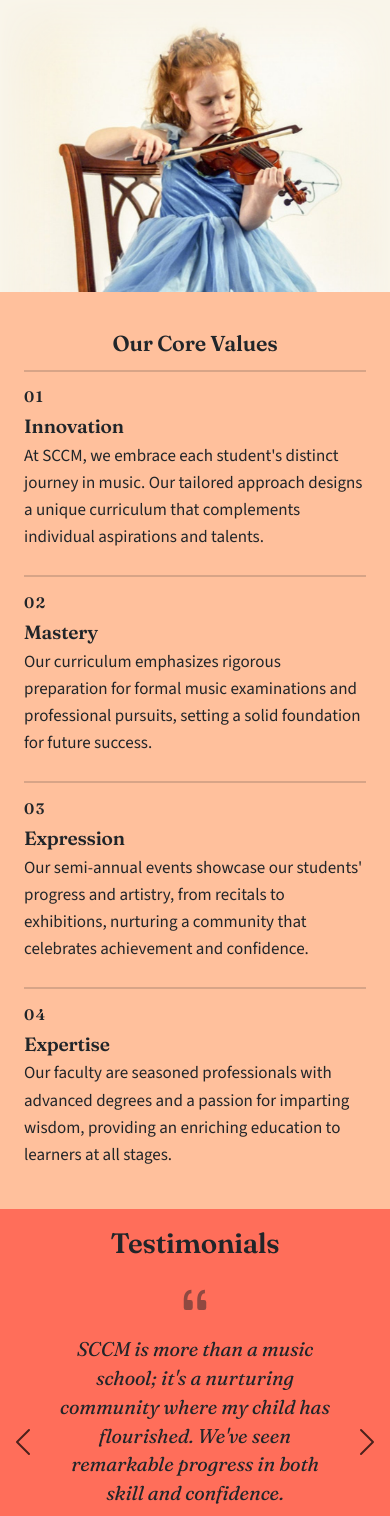
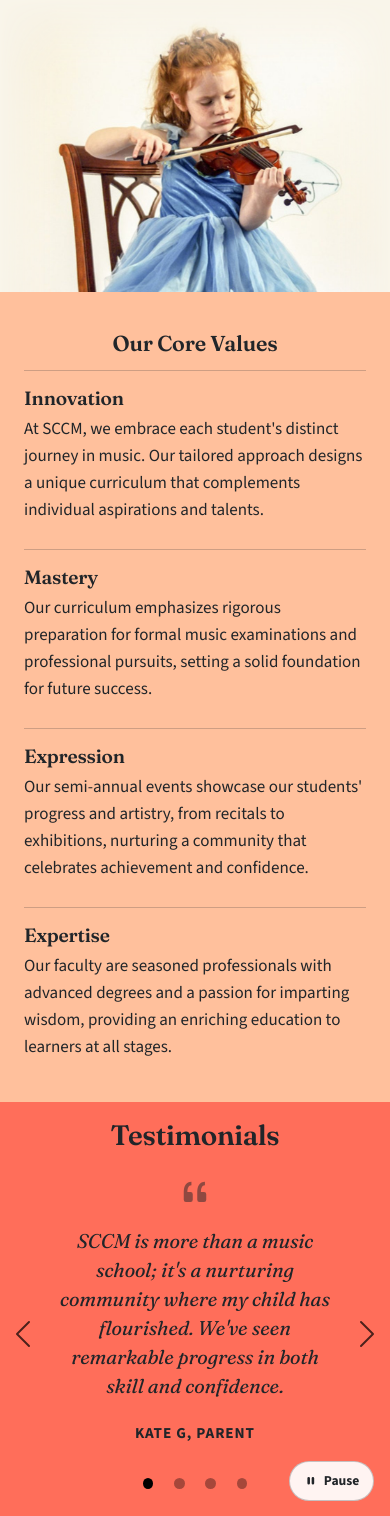
Before and after one commit to adherlycisneros/SCCM, a Flask app: page / in a window 390 px wide. Shown: the part 1082-2598 px from the top of the page. Run offline with Flask 2, Linux system fonts and the light colour scheme.

Commit message:
Drop the Core Values numbering and align its heading
The 01-04 indices were doing no work: they carried no order or meaning the
values themselves did not already have, and they made the panel read as a
stylised editorial list rather than four plain values. They are gone, with
nothing put in their place — no icons, letters or ornaments. The names and
descriptions are untouched.

With the index removed, each value is the divider, the name and the text. The
rule is now 1px rather than 2px so it separates without competing with the
names, the space between the rule and the name grew slightly to carry the
breathing room the index used to occupy, and the name sits a little further
off its description.

The values panel was centring its contents. Because the photo makes the story
column the taller of the two, that centring pushed "Our Core Values" below
"Cultivating Excellence" — 80px lower at 1920, 67 at 1600, 27 at 1366. It is
top-aligned now, and since both panels already share the same top padding the
two headings land on exactly the same line: measured delta 0 at 1200, 1366,
1600 and 1920, and unchanged at 992 and 1024 where it was already 0.

That leaves the peach panel with space below the values, since the values are
simply shorter than a column whose height a photo sets. I tried centring the
grid in the leftover height instead, but it detaches the heading from the list
it introduces, which reads worse at the widths most people use. The heading
belongs with its values, so the space stays at the bottom where it reads as
panel padding.

The Cultivating Excellence panel is untouched — same markup, same CSS, same
photo, text and CTA. Its column is shorter at 992-1024 only because the values
beside it no longer stretch the grid row, which tightens the cream space under
the photo rather than changing anything inside it.

Verified at 1920/1600/1366/1200/1024/844x390/768/390/375/320: axe clean, no
overflow, no clipping, no console errors, no numbering anywhere in the section,
all four dividers identical, and the heading order still reads h2 Why SCCM? >
h3 Cultivating Excellence > h3 Our Core Values > four h4s. Mobile stays a
single-column sequence, not cards.

Claude-Session: https://claude.ai/code/session_01Tcn36TKHRb6x21sweKApr3

```diff
--- a/static/css/styles.css
+++ b/static/css/styles.css
@@ -1145,10 +1145,13 @@ main:focus-visible {
     mask-composite: intersect;
 }
 
+/* Top-aligned rather than centred: the two panels are one composition, so "Our Core Values" has
+   to start level with "Cultivating Excellence" next to it. Both panels share the same top padding,
+   which is what puts the two headings on the same line. */
 .why__values {
     display: flex;
     flex-direction: column;
-    justify-content: center;
+    justify-content: flex-start;
     padding: clamp(2.5rem, 5vw, 4rem) clamp(1.5rem, 5vw, 4rem);
     background-color: var(--sccm-peach);
 }
@@ -1164,22 +1167,12 @@ main:focus-visible {
 }
 
 .value {
-    padding-top: 0.85rem;
-    border-top: 2px solid rgba(33, 37, 41, 0.18);
-}
-
-.value__index {
-    display: block;
-    margin-bottom: 0.35rem;
-    font-family: var(--sccm-font-heading);
-    font-size: 0.95rem;
-    font-weight: 600;
-    letter-spacing: 0.1em;
-    color: var(--sccm-ink);
+    padding-top: 1rem;
+    border-top: 1px solid rgba(33, 37, 41, 0.22);
 }
 
 .value h4 {
-    margin-bottom: 0.35rem;
+    margin-bottom: 0.45rem;
 }
 
 .value p {
--- a/templates/home.html
+++ b/templates/home.html
@@ -46,22 +46,18 @@
             <h3 class="why__title">Our Core Values</h3>
             <div class="why__values-grid">
                 <div class="value">
-                    <span class="value__index" aria-hidden="true">01</span>
                     <h4>Innovation</h4>
                     <p>At SCCM, we embrace each student's distinct journey in music. Our tailored approach designs a unique curriculum that complements individual aspirations and talents.</p>
                 </div>
                 <div class="value">
-                    <span class="value__index" aria-hidden="true">02</span>
                     <h4>Mastery</h4>
                     <p>Our curriculum emphasizes rigorous preparation for formal music examinations and professional pursuits, setting a solid foundation for future success.</p>
                 </div>
                 <div class="value">
-                    <span class="value__index" aria-hidden="true">03</span>
                     <h4>Expression</h4>
                     <p>Our semi-annual events showcase our students' progress and artistry, from recitals to exhibitions, nurturing a community that celebrates achievement and confidence.</p>
                 </div>
                 <div class="value">
-                    <span class="value__index" aria-hidden="true">04</span>
                     <h4>Expertise</h4>
                     <p>Our faculty are seasoned professionals with advanced degrees and a passion for imparting wisdom, providing an enriching education to learners at all stages.</p>
                 </div>
```
